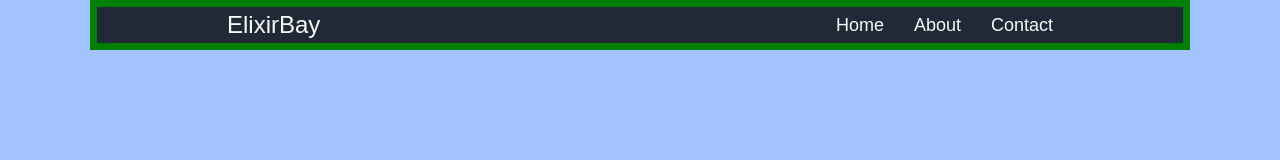
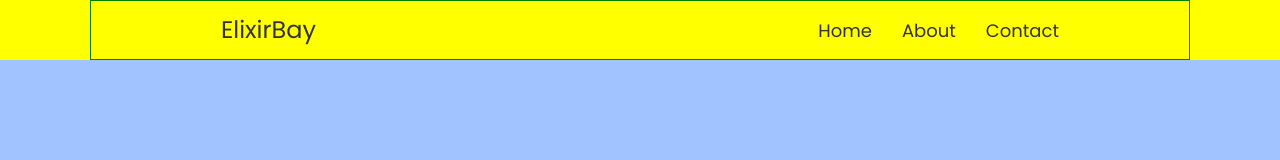
Before and after one commit to rhythm2107/landing-page-odin, a plain HTML site: page index.html in a window 1280 px wide. Drawn offline with Linux system fonts and the light colour scheme.

```diff
--- a/styles.css
+++ b/styles.css
@@ -12,23 +12,28 @@ body {
     line-height: 1.5;
     color: #333;
     background: #a1c3ff;
+}
+
+.navbar {
+    background-color: yellow;
+    height: 60px;
+}
 
 .navbar .container {
     display: flex;
     justify-content: space-between;
     align-items: center;
-    border: 5px solid black;
-    height: 50px;
-    background-color: #1F2937;
-    color: #F9FAF8;
-    font-family: sans-serif;
-    border: 7px solid green;
+    margin: 0 auto;
+    height: 100%;
+    gap: 20px;
 }
 
 .container {
     max-width: 1100px;
     margin: 0 auto;
     padding: 0 30px;
+    border: 1px solid green;
+
 }
 
 .nav {
```
